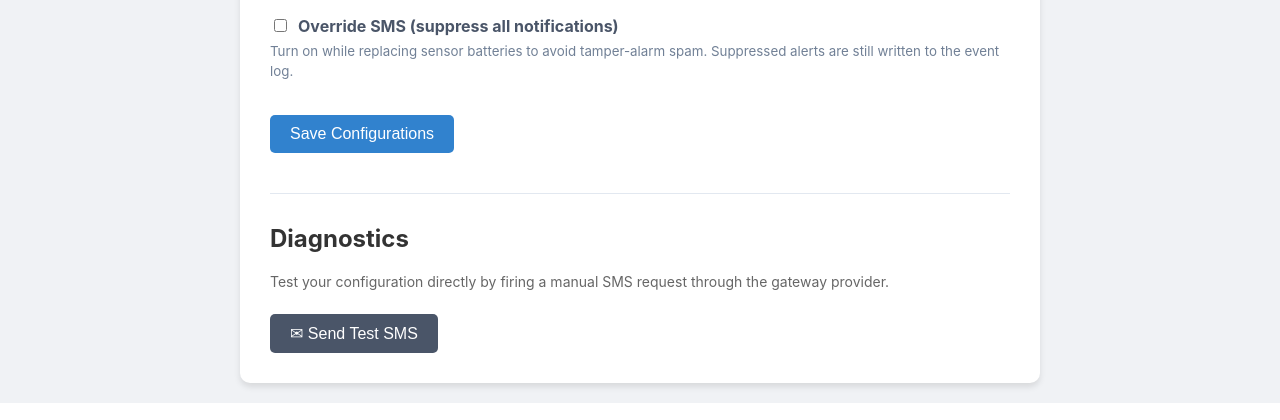
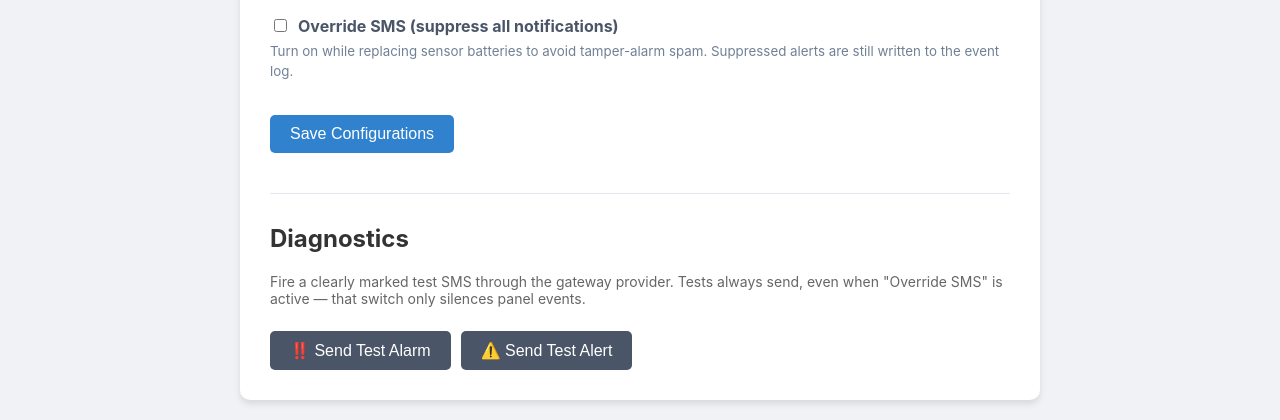
Before and after one commit to matvib/Sentinel_1.0, a Flask app: page / in a window 1280 px wide, after a click on "System Settings". Shown: the part 1205-1625 px from the top of the page. Run offline with Flask 3, Linux system fonts and the light colour scheme; data that the repository does not hold is empty.

Commit message:
Two SMS message types with separate test buttons
- send_sms(sms_type, message): 'alarm' or 'alert'; the header icon is
  added centrally (red double-exclamation for alarms, warning sign
  for alerts). Timestamps dropped from message bodies.
- Diagnostics now has two test buttons (Test Alarm / Test Alert) that
  send messages shaped like the real thing but clearly marked as a
  test.
- The SMS override now only silences panel events; manual tests
  bypass it, since pressing the button is explicit intent.

Co-Authored-By: Claude Fable 5 <noreply@anthropic.com>

```diff
--- a/app.py
+++ b/app.py
@@ -3,6 +3,7 @@ import threading
 import json
 import os
 import re
+import datetime
 import requests
 from flask import Flask, render_template, request, redirect, url_for, Response
 
@@ -56,7 +57,6 @@ def read_recent_logs(limit=15):
 
 def append_to_log(message):
     """Helper to cleanly append text to our local log file."""
-    import datetime
     global event_counter
     timestamp = datetime.datetime.now().strftime('%Y-%m-%d %H:%M:%S')
     with open(LOG_FILE, 'a', encoding='utf-8') as f:
@@ -113,15 +113,30 @@ def update_dynamic_zones():
 # ==========================================
 # 2. SMS & ALARM LOGIC (BACKGROUND TASKS)
 # ==========================================
-def send_sms(message_text):
+CRITICAL_CODES = ["110", "120", "130", "134", "137"]
+MAINTENANCE_CODES = ["302", "384"]
+
+# The two SMS message types and their headers
+SMS_HEADERS = {"alarm": "‼️ Alarm", "alert": "⚠️ Alert"}
+
+def send_sms(sms_type, message_text, ignore_override=False):
+    """Sends an SMS of type 'alarm' or 'alert'; the header/icon is added here.
+    ignore_override is for manual tests, which should send even when the
+    override (meant to silence panel events) is active."""
     config = load_config()
     numbers = [n.strip() for n in config.get("TO_NUMBERS", []) if n and n.strip()]
     if not all([config["API_USER"], config["API_PASS"]]) or not numbers:
         print("SMS aborted: Missing credentials or recipient numbers.")
         return False
 
-    if config.get("SMS_OVERRIDE"):
-        append_to_log(f"SMS OVERRIDE: Suppressed SMS to {len(numbers)} recipient(s): {message_text}")
+    header = SMS_HEADERS.get(sms_type)
+    full_text = f"{header}\n{message_text}" if header else message_text
+
+    # Keep multiline SMS bodies on a single line in the event log
+    log_text = full_text.replace('\n', ' | ')
+
+    if config.get("SMS_OVERRIDE") and not ignore_override:
+        append_to_log(f"SMS OVERRIDE: Suppressed SMS to {len(numbers)} recipient(s): {log_text}")
         return False
 
     # 46elks requires one request per recipient, so loop over all configured numbers
@@ -131,12 +146,12 @@ def send_sms(message_text):
             response = requests.post(
                 'https://api.46elks.com/a1/sms',
                 auth=(config["API_USER"], config["API_PASS"]),
-                data={'from': config["FROM_SENDER"], 'to': number, 'message': message_text}
+                data={'from': config["FROM_SENDER"], 'to': number, 'message': full_text}
             )
             if response.status_code == 200:
-                append_to_log(f"SMS SENT to {number}: {message_text}")
+                append_to_log(f"SMS SENT to {number}: {log_text}")
             else:
-                append_to_log(f"SMS FAILED to {number} (HTTP {response.status_code}): {message_text}")
+                append_to_log(f"SMS FAILED to {number} (HTTP {response.status_code}): {log_text}")
                 all_ok = False
         except Exception as e:
             append_to_log(f"SMS FAILED to {number} (connection error): {e}")
@@ -197,10 +212,10 @@ def parse_and_handle_event(data_bytes):
 
         # --- SMS NOTIFICATIONS ---
         if qualifier == "1":
-            if event_code in ["110", "120", "130", "134", "137"]:
-                send_sms(f"CRITICAL ALARM: {event_desc} on {zone_name}!")
-            elif event_code in ["302", "384"]:
-                send_sms(f"MAINTENANCE ALERT: {event_desc} on {zone_name}. Please replace soon.")
+            if event_code in CRITICAL_CODES:
+                send_sms("alarm", f"{event_desc}\n{zone_name}")
+            elif event_code in MAINTENANCE_CODES:
+                send_sms("alert", f"{event_desc}\n{zone_name}")
 
     except Exception as e:
         append_to_log(f"Error parsing data: {e}")
@@ -302,9 +317,14 @@ def save_settings():
 
 @app.route('/test-sms', methods=['POST'])
 def test_sms():
-    success = send_sms("Sentinel Dashboard: This is a manual alert test transmission.")
-    if load_config().get("SMS_OVERRIDE"):
-        return redirect(url_for('home', tab='settings', sms_status='override'))
+    sms_type = request.form.get('sms_type', 'alert')
+    if sms_type == 'alarm':
+        message = "Burglary Alarm\nTest Zone\nTHIS IS A TEST"
+    else:
+        message = "Sensor Low Battery\nTest Zone\nTHIS IS A TEST"
+
+    # Tests bypass the override: that switch only silences panel events
+    success = send_sms(sms_type, message, ignore_override=True)
     if success:
         return redirect(url_for('home', tab='settings', sms_status='sent'))
     else:
--- a/templates/index.html
+++ b/templates/index.html
@@ -123,9 +123,10 @@
         <hr style="border: 0; border-top: 1px solid #e2e8f0; margin: 40px 0 30px 0;">
 
         <h2>Diagnostics</h2>
-        <p style="color: #666; font-size: 14px;">Test your configuration directly by firing a manual SMS request through the gateway provider.</p>
-        <form action="/test-sms" method="POST">
-            <button type="submit" class="btn btn-secondary">✉ Send Test SMS</button>
+        <p style="color: #666; font-size: 14px;">Fire a clearly marked test SMS through the gateway provider. Tests always send, even when "Override SMS" is active — that switch only silences panel events.</p>
+        <form action="/test-sms" method="POST" style="display: flex; gap: 10px;">
+            <button type="submit" name="sms_type" value="alarm" class="btn btn-secondary">‼️ Send Test Alarm</button>
+            <button type="submit" name="sms_type" value="alert" class="btn btn-secondary">⚠️ Send Test Alert</button>
         </form>
     </div>
 </div>
@@ -158,11 +159,6 @@
             msg.className = 'success';
             msg.innerText = 'Test SMS dispatched successfully! Check your handset.';
             document.getElementById('settings').prepend(msg);
-        } else if (smsStatus === 'override') {
-            const msg = document.createElement('div');
-            msg.className = 'error';
-            msg.innerText = 'SMS Override is active — the test was suppressed (and logged). Untick "Override SMS" to send.';
-            document.getElementById('settings').prepend(msg);
         } else if (smsStatus === 'failed') {
             const msg = document.createElement('div');
             msg.className = 'error';
```
